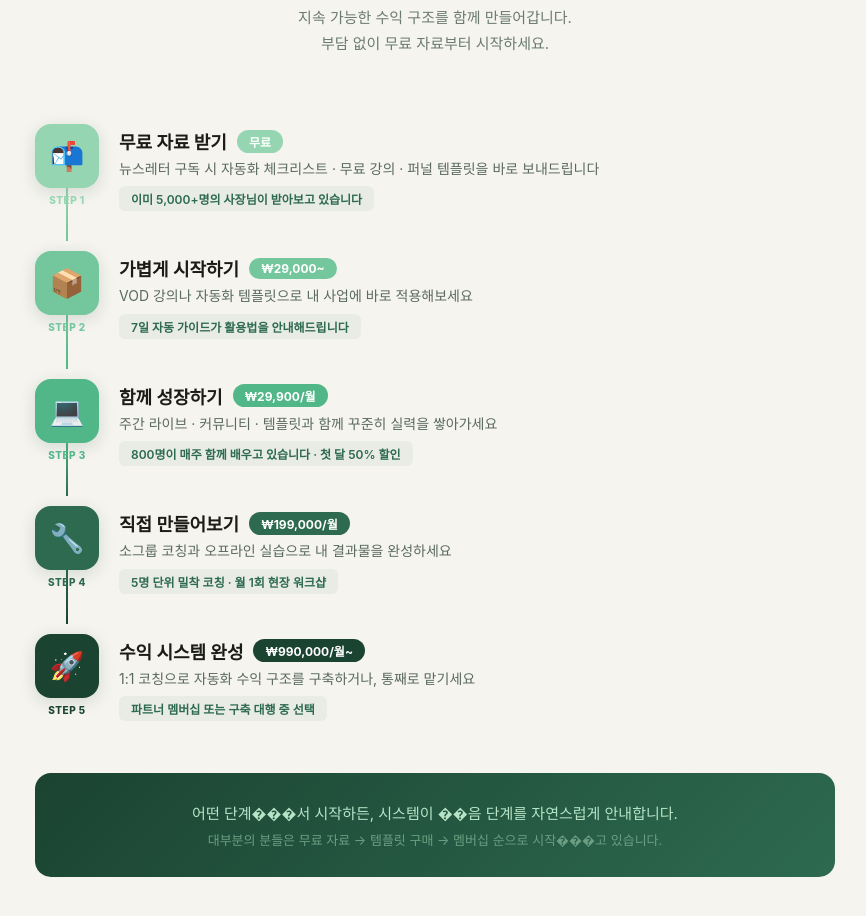
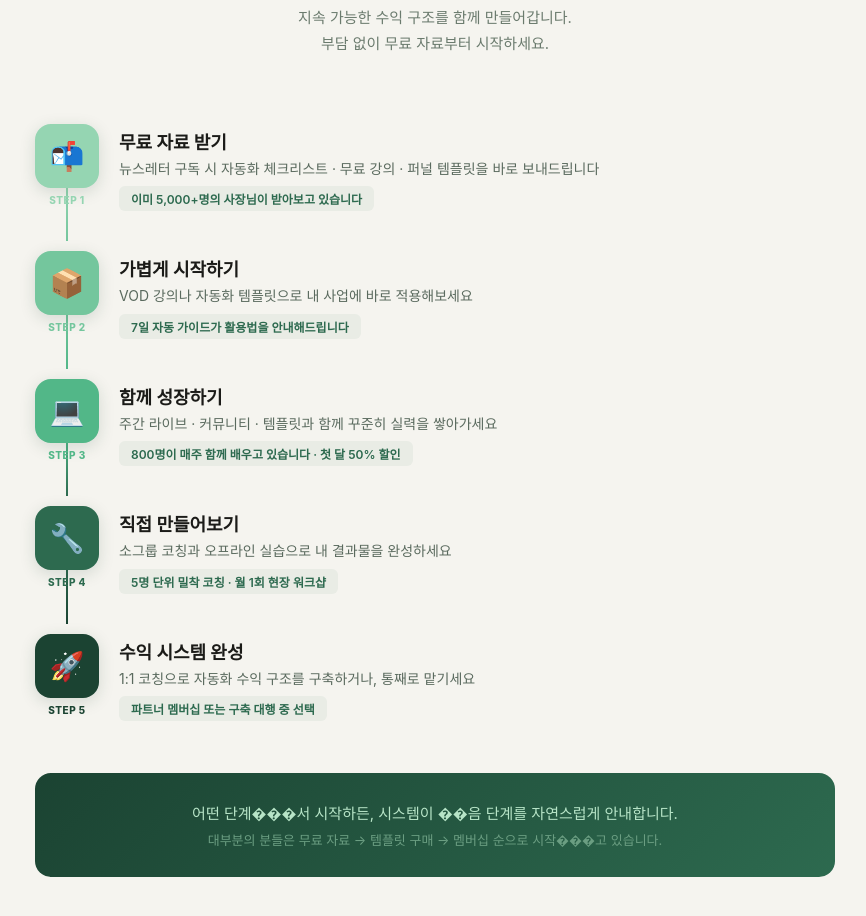
Before and after one commit to soool9241-hub/darr-membership, a React (Vite) app: page / in a window 1280 px wide. Shown: the part 1920-2836 px from the top of the page, without its empty margins (205-1071 px from the left). Built offline with nearby package versions, Linux system fonts and the light colour scheme; no server answers.

Commit message:
5단계 퍼널에서 가격 배지 제거
Co-Authored-By: Claude Opus 4.6 <noreply@anthropic.com>

```diff
--- a/src/DalpaengiMembership.jsx
+++ b/src/DalpaengiMembership.jsx
@@ -835,10 +835,6 @@ export default function DalpaengiMembership() {
                     <div style={{ flex: 1, paddingTop: "4px" }}>
                       <div style={{ display: "flex", alignItems: "center", gap: "10px", flexWrap: "wrap", marginBottom: "4px" }}>
                         <span style={{ fontSize: "18px", fontWeight: 700, color: "#1B1B18" }}>{step.label}</span>
-                        <span style={{
-                          fontSize: "12px", fontWeight: 700, color: "#fff", background: step.color,
-                          padding: "3px 12px", borderRadius: "100px",
-                        }}>{step.price}</span>
                       </div>
                       <p style={{ fontSize: "14px", color: "#5A6A5E", margin: "0 0 6px", lineHeight: 1.6 }}>{step.sub}</p>
                       <span style={{
```
